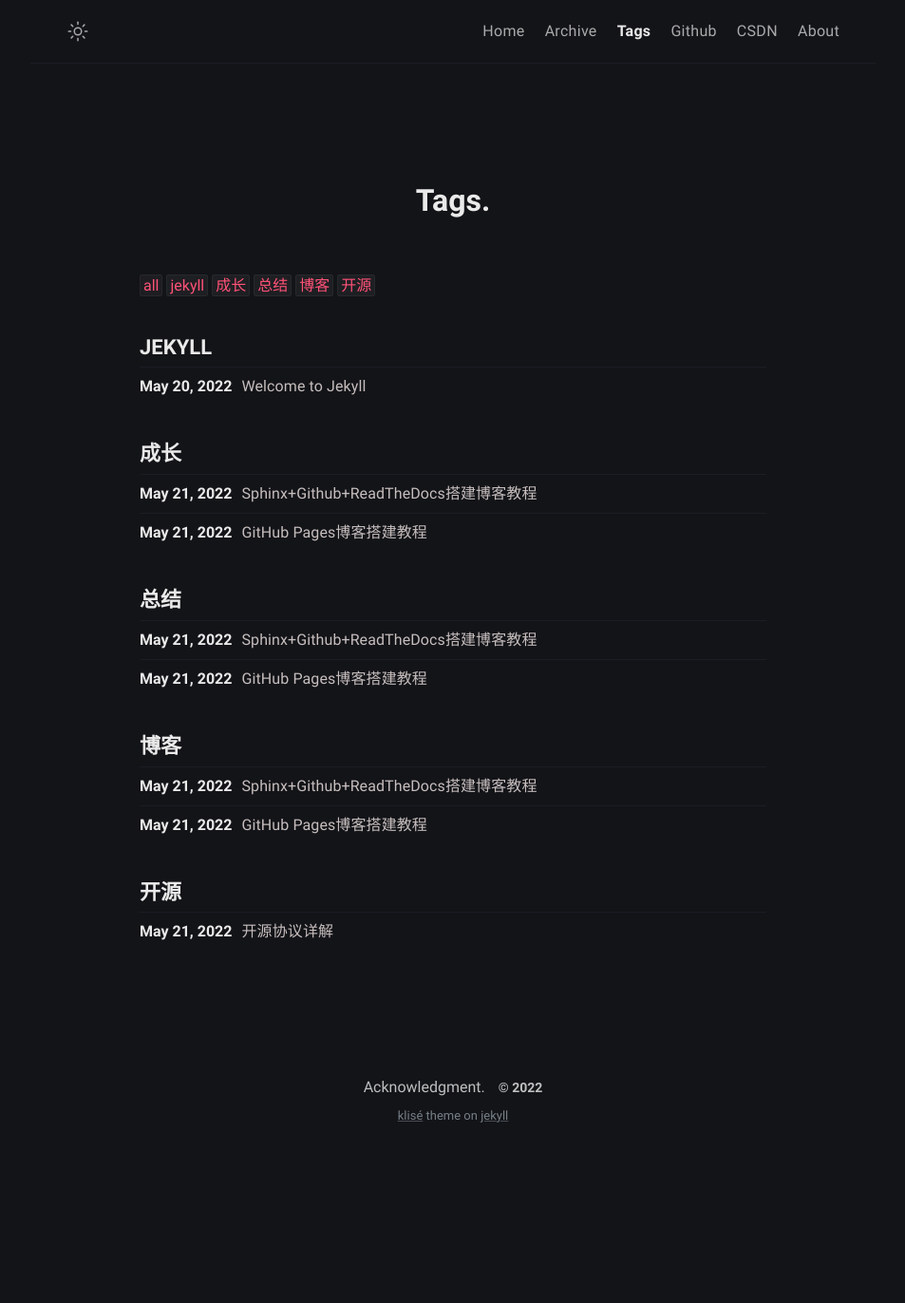
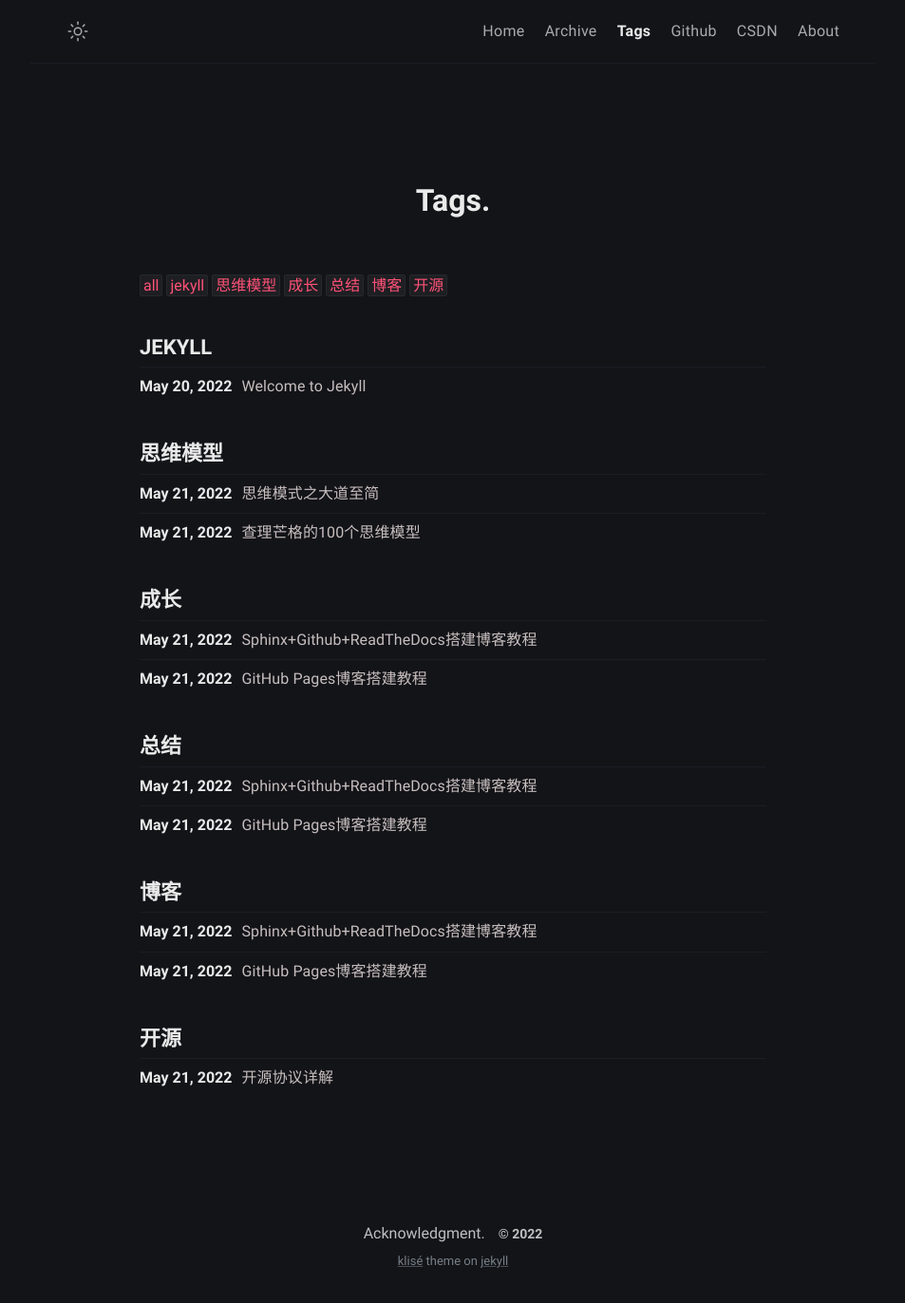
Before and after one commit to sealwangdo/sealwangdo.github.io, a Jekyll site: the page built from tags.html, in a window 1280 px wide. Shown: the whole page at 95% size, without its empty margins (163-1116 px from the left). Built offline with Jekyll 4.4.1, drawn with Linux system fonts in a browser that asks for light colours; before the commit the page ends 1219 px from its top, so only the background shows below that; part of the change alters nothing that is shown.

Commit message:
add 思维模型相关

```diff
--- /dev/null
+++ b/_posts/2022-05-21-100个思维模型.md
@@ -0,0 +1,146 @@
+---
+layout: post
+title: "查理芒格的100个思维模型"
+date: 2022-05-21
+tags: [思维模型]
+description: [查理芒格的100个思维模型]
+---
+
+### 导读
+
+人类的知识已经发展为一棵丰茂的大树，但是树枝之间的距离越来越远，很少有人能够看清这棵树的全貌，看到树与树之间的关系。所以我们这个时代缺的是亚里士多德、达芬奇、富兰克林这样具有跨学科多元思维的人。
+
+查理芒格认为，每个学科都是从一个独特的角度去切入了解这个世界，都是一个摸象的瞎子。要对世界有真实的了解，就必须掌握多个学科的核心思维方式。当然，查理芒格本身是个天才，他能够超快速的学习，从而掌握多个学科的内容，至于我们普通人，则没有这样的精力和智力了。
+
+但是，这并不改变查理芒格的多元思维方法的本质，其本质依然是，一个人需要有大量的不同思维模型，才能发展出超常的思维能力。
+
+我的能力远不及查理芒格，我也无法像他那样精通各个学科，但我依然可以学习他的思维发展路径——通过大量思维模型来提高自己的思维能力。
+
+![查理芒格的100个思维模型](https://tva1.sinaimg.cn/large/e6c9d24egy1h2fzomzjlaj20kn0sgn0h.jpg)
+
+
+
+### 查理芒格的100个思维模型
+
+今天，芒格学院对思维模型进行了汇总。希望能够让读者有一个学习的纲领性认知。
+
+我的个人研究方向有两个——思维方法，以及学习策略。在讲述这些思维模型的时候，我不仅会讲述模型本身，也会使用深度理解策略、认知阶梯策略等学习策略，对思维模型进行加工。
+
+所以，大家可以看到的其实有两个维度的东西：思维模型本身，以及我对各种学习策略的使用——这不仅是一份思维方法的教材，也是一份学习策略的教材。
+
+1.[机会成本思维模型](https://www.madewill.com/thinking-model/100-mental-models.html#model1)
+2.[直觉思维模型](https://www.madewill.com/thinking-model/100-mental-models.html#model2)
+3.[局部最优与全局最优思维模型](https://www.madewill.com/thinking-model/100-mental-models.html#model3)
+4.[决策树思维模型](https://www.madewill.com/thinking-model/100-mental-models.html#model4)
+5[.沉没成本思维模型](http://model5/)
+6[.易得性性偏差思维模型](https://www.madewill.com/thinking-model/100-mental-models.html#model6)
+7[.确认偏误思维模型](https://www.madewill.com/thinking-model/100-mental-models.html#model7)
+8.[损失规避思维模型](https://www.madewill.com/thinking-model/100-mental-models.html#model8)
+9[.效率思维模型](https://www.madewill.com/thinking-model/100-mental-models.html#model9)
+10.[时光机思维模型](https://www.madewill.com/thinking-model/100-mental-models.html#model10)
+
+11.[不平衡性思维模型](https://www.madewill.com/thinking-model/100-mental-models.html#model11)
+12.[非sr思维模型](https://www.madewill.com/thinking-model/100-mental-models.html#model12)
+13.[隐含前提思维模型](https://www.madewill.com/thinking-model/100-mental-models.html#model13)
+14.[破束缚思维模型](https://www.madewill.com/thinking-model/100-mental-models.html#model14)
+15.[卡尼曼双系统思维模型](https://www.madewill.com/thinking-model/100-mental-models.html#model15)
+16.[九宫格分析思维模型](https://www.madewill.com/thinking-model/100-mental-models.html#model16)
+17.[启发式偏差思维模型](https://www.madewill.com/thinking-model/100-mental-models.html#model17)
+18.[六顶帽思维模型](https://www.madewill.com/thinking-model/100-mental-models.html#model18)
+19.[诺依曼思维模型](https://www.madewill.com/thinking-model/100-mental-models.html#model19)
+20.[三层解释思维模型](https://www.madewill.com/thinking-model/100-mental-models.html#model20)
+
+21.[风险概率思维模型](https://www.madewill.com/thinking-model/100-mental-models.html/2#model21)
+22.[完型融合思维模型](https://www.madewill.com/thinking-model/100-mental-models.html/2#model22)
+23.[101010旁观思维模型](https://www.madewill.com/thinking-model/100-mental-models.html/2#model23)
+24.[竞争进化思维模型](https://www.madewill.com/thinking-model/100-mental-models.html/2#model24)
+25.[上帝视角思维模型](https://www.madewill.com/thinking-model/100-mental-models.html/2#model25)
+26.[升维思维模型](https://www.madewill.com/thinking-model/100-mental-models.html/2#model26)
+27.[混沌与秩序思维模型](https://www.madewill.com/thinking-model/100-mental-models.html/2#model27)
+28.[信息传递思维模型](https://www.madewill.com/thinking-model/100-mental-models.html/2#model28)
+29.[成其私思维模型](https://www.madewill.com/thinking-model/100-mental-models.html/2#model29)
+30.[认知资源思维模型](https://www.madewill.com/thinking-model/100-mental-models.html/2#model30)
+
+31.[反作用力思维模型](https://www.madewill.com/thinking-model/100-mental-models.html/2#model31)
+32.[可复制化思维模型](https://www.madewill.com/thinking-model/100-mental-models.html/2#model32)
+33.[价值指数思维模型](https://www.madewill.com/thinking-model/100-mental-models.html/2#model33)
+34.[反向失败思维模型](https://www.madewill.com/thinking-model/100-mental-models.html/2#model34)
+35.[演绎法思维模型](https://www.madewill.com/thinking-model/100-mental-models.html/2#model35)
+36.[放大镜思维模型](https://www.madewill.com/thinking-model/100-mental-models.html/2#model36)
+37.[缩小镜思维模型](https://www.madewill.com/thinking-model/100-mental-models.html/2#model37)
+38.[那什均衡思维模型](https://www.madewill.com/thinking-model/100-mental-models.html/2#model38)
+39.[决策损失思维模型](https://www.madewill.com/thinking-model/100-mental-models.html/2#model39)
+40.[反脆弱思维模型](https://www.madewill.com/thinking-model/100-mental-models.html/2#model40)
+
+41.[万物联系思维模型](https://www.madewill.com/thinking-model/100-mental-models.html/3#model41)
+42.[黑板去沙思维模型](https://www.madewill.com/thinking-model/100-mental-models.html/3#model42)
+43.[替身决策思维模型](https://www.madewill.com/thinking-model/100-mental-models.html/3#model43)
+44.[坏模因思维模型](https://www.madewill.com/thinking-model/100-mental-models.html/3#model44)
+45.[笛卡尔思维模型](https://www.madewill.com/thinking-model/100-mental-models.html/3#model45)
+46.[逆向思维模型](https://www.madewill.com/thinking-model/100-mental-models.html/3#model46)
+47.[反熵增思维模型](https://www.madewill.com/thinking-model/100-mental-models.html/3#model47)
+48.[非共识思维模型](https://www.madewill.com/thinking-model/100-mental-models.html/3#model48)
+49.[人类误判心理思维模型](https://www.madewill.com/thinking-model/100-mental-models.html/3#model49)
+50.[数据认知思维模型](https://www.madewill.com/thinking-model/100-mental-models.html/3#model50)
+
+51.[思维投影思维模型](https://www.madewill.com/thinking-model/100-mental-models.html/3#model51)
+52.[大脑系统思维模型](https://www.madewill.com/thinking-model/100-mental-models.html/3#model52)
+53.[头脑开放思维思维模型](https://www.madewill.com/thinking-model/100-mental-models.html/3#model53)
+54.[指数对数思维模型](https://www.madewill.com/thinking-model/100-mental-models.html/3#model54)
+55.[把背包扔过墙思维模型](https://www.madewill.com/thinking-model/100-mental-models.html/3#model55)
+56.[蝴蝶效应思维模型](https://www.madewill.com/thinking-model/100-mental-models.html/3#model56)
+57.[万物系统思维模型](https://www.madewill.com/thinking-model/100-mental-models.html/3#model57)
+58.[每日评估思维模型](https://www.madewill.com/thinking-model/100-mental-models.html/3#model58)
+59.[极限情境想象思维模型](https://www.madewill.com/thinking-model/100-mental-models.html/3#model59)
+60.[点滴串联思维模型](https://www.madewill.com/thinking-model/100-mental-models.html/3#model60)
+
+61.[破界思维模型](https://www.madewill.com/thinking-model/100-mental-models.html/4#model61)
+62.[优先排序思维模型](https://www.madewill.com/thinking-model/100-mental-models.html/4#model62)
+63.[长远思考思维模型](https://www.madewill.com/thinking-model/100-mental-models.html/4#model63)
+64.[联脑破界思维模型](https://www.madewill.com/thinking-model/100-mental-models.html/4#model64)
+65.[大脑实验思维模型](https://www.madewill.com/thinking-model/100-mental-models.html/4#model65)
+66.[错误记录思维模型](https://www.madewill.com/thinking-model/100-mental-models.html/4#model66)
+67.[全局观思维模型](https://www.madewill.com/thinking-model/100-mental-models.html/4#model67)
+68.[顺势而为思维模型](https://www.madewill.com/thinking-model/100-mental-models.html/4#model68)
+69.[获得性偏差思维模型](https://www.madewill.com/thinking-model/100-mental-models.html/4#model69)
+70.[多维视角思维模型](https://www.madewill.com/thinking-model/100-mental-models.html/4#model70)
+
+71.[左右互搏思维模型](https://www.madewill.com/thinking-model/100-mental-models.html/4#model71)
+72.[事物关系思维模型](https://www.madewill.com/thinking-model/100-mental-models.html/4#model72)
+73.[升维打击思维模型](https://www.madewill.com/thinking-model/100-mental-models.html/4#model73)
+74.[细节效率思维模型](https://www.madewill.com/thinking-model/100-mental-models.html/4#model74)
+75.[放大关键行动思维模型](https://www.madewill.com/thinking-model/100-mental-models.html/4#model75)
+76.[系统回顾思维模型](https://www.madewill.com/thinking-model/100-mental-models.html/4#model76)
+77.[复利原理](https://www.madewill.com/thinking-model/100-mental-models.html/4#model77)
+78.[排列组合原理](https://www.madewill.com/thinking-model/100-mental-models.html/4#model78)
+79.[费马帕斯卡系统](https://www.madewill.com/thinking-model/100-mental-models.html/4#model79)
+80.[前景理论](https://www.madewill.com/thinking-model/100-mental-models.html/4#model80)
+
+81.[马斯洛需求层次理论](https://www.madewill.com/thinking-model/100-mental-models.html/5#model81)
+82.[复式簿记](https://www.madewill.com/thinking-model/100-mental-models.html/5#model82)
+83.[质量控制理论](https://www.madewill.com/thinking-model/100-mental-models.html/5#model83)
+84.[冗余备份系统](https://www.madewill.com/thinking-model/100-mental-models.html/5#model84)
+85.[断裂点理论](https://www.madewill.com/thinking-model/100-mental-models.html/5#model85)
+86.[心流模型](https://www.madewill.com/thinking-model/100-mental-models.html/5#model86)
+87.[奥卡姆剃刀](https://www.madewill.com/thinking-model/100-mental-models.html/5#model87)
+88.[微观经济学](https://www.madewill.com/thinking-model/100-mental-models.html/5#model88)
+89.[规模优势理论](https://www.madewill.com/thinking-model/100-mental-models.html/5#model89)
+90.[黄金圈思维](https://www.madewill.com/thinking-model/100-mental-models.html/5#model90)
+
+91.[能力圈](https://www.madewill.com/thinking-model/100-mental-models.html/5#model91)
+92.[安全边际](https://www.madewill.com/thinking-model/100-mental-models.html/5#model92)
+93.[金字塔原理](https://www.madewill.com/thinking-model/100-mental-models.html/5#model93)
+94.[非线性思维](https://www.madewill.com/thinking-model/100-mental-models.html/5#model94)
+95.[递落代偿](https://www.madewill.com/thinking-model/100-mental-models.html/5#model95)
+96.[耗散结构理论](https://www.madewill.com/thinking-model/100-mental-models.html/5#model96)
+97.[复杂自适应系统](https://www.madewill.com/thinking-model/100-mental-models.html/5#model97)
+98.[路径依赖](https://www.madewill.com/thinking-model/100-mental-models.html/5#model98)
+99.[自催化模型](https://www.madewill.com/thinking-model/100-mental-models.html/5#model99)
+100.[第一性原理](https://www.madewill.com/thinking-model/100-mental-models.html/5#model100)
+101.[大道至简  ](https://www.madewill.com/thinking-model/100-mental-models.html/5#model101)
+
+
+
+### 文章来源
+
+- [查理芒格的100个思维模型](https://www.madewill.com/thinking-model/100-mental-models.html)
--- /dev/null
+++ b/_posts/2022-05-21-大道至简.md
@@ -0,0 +1,136 @@
+---
+layout: post
+title: "思维模式之大道至简"
+date: 2022-05-21
+tags: [思维模型]
+description: [了解什么是大道至简，了解分形，以及延伸出来的分形竞争和人生美学]
+---
+
+### 大道至简思维模型
+
+对一件事情的两种不同观点，简单容易理解的那种观点更趋近于真理。
+
+比如《皇帝的新装》里面，大人和小孩各有一番解释。大人的解释是，皇帝穿了一件华美的新装，但是只有聪明人才能看见，我是蠢人，所以看不见。小孩的解释是，皇帝根本没穿衣服，所以看不见。这里小孩的解释更简单，所以更接近真相。
+
+这个原则提出后一直影响各个领域直到今天，包括数学、物理、生物、社会、经济、管理、语言学等。
+
+这就是我们常说的“大道至简”，真正重要且有效的规律是非常简单的。但是现在很多人喜欢把知识搞得很复杂，好像不故弄玄虚就不能证明自己多厉害一样。
+
+智慧的人会把复杂的东西讲得简单，他希望你听懂。聪明的人会把简单的东西讲得复杂，这样显得他厉害。你会发现那些最厉害的大师，都可以把事情讲得非常简单，每个人都能听懂。
+
+关于这个原则，查理芒格有一个比喻我特别喜欢，他说他喜欢的方式是：寻找那些弯腰就能够捡到的大块黄金，而不是浪费资源去开采金矿，披沙拣金。
+
+芒格从来没有做过“矿金开采”的事情，这里的“矿金开采”指的就是，用更复杂的方式去达到同样的效果。他说对于普通人，只要不断的用“捡金块'”的方法（简单的道理）去解决问题，那么在生活中，你们无需开采矿金（搞得很复杂），就足够取得惊人的成就。
+
+### 大自然中美的简单法则
+
+1967年，美籍法国数学家伯努瓦.曼德尔布罗(Benoit Mandelbrot)在美国权威的《科学》杂志上发表了题为《英国的海岸线有多长？》的著名论文，说明海岸线在形貌上是自相似的，也就是站在海岸边和高空俯瞰整个海岸线看到的形状具有相似性。
+
+这并不仅仅是一种巧合，曼德尔布罗把这种局部与整体以某种方式相似的形体称为分形，分形是自然之美的核心奥秘，大自然不断使用这种巧妙而简单的迭代法则，造就了许多看上去极为复杂优美的形状。
+
+[![分形艺术之美](https://tva1.sinaimg.cn/large/e6c9d24egy1h2cxpj21zjj20rs0amtab.jpg)](https://www.madewill.com/wp-content/uploads/2020/10/分形艺术之美.jpg)
+
+例如：弯弯曲曲的海岸线、起伏不平的山脉，粗糙不堪的断面，漂浮的云朵，九曲回肠的河流，纵横交错的血管，令人眼花缭乱的满天繁星、布朗粒子运动的轨迹、树冠、西兰花、大脑皮层、细胞基因、心脏的跳动、闪电的小细弧、股票的起落等等许多现象都具有统一的规则。
+
+**直观而粗略地说，这些背后都是分形。**
+
+### 分形作为创新的启示
+
+分形所呈现的无穷玄机和美感引发人们去探索。很多企业刚起步时，会找到一个大众的需求点，通过需求点抢占市场，也就有了自己的主营业务，即第一曲线。然而每条曲线都有一个极限点，如果你什么都不做，那个极限点一定会来。一个企业一旦遭遇极限点，重新恢复增长引擎的可能性几乎为零。
+
+[![第二曲线](https://tva1.sinaimg.cn/large/e6c9d24egy1h2cxppy8tgj20p00ep3z1.jpg)](https://www.madewill.com/wp-content/uploads/2020/10/第二曲线.jpg)
+
+但创新往往也是艰难的，第二曲线在找到破局点之前，那个曲线是下降的。需要投入、冒险、决策等等来促进新业务发展。
+
+所以企业常常面临创新的两难的困境（不创新是等死，创新是找死），过去几十年里，很多企业轰然倒下，你会看到许多企业进入到了多元化业务陷阱里，而不同的多元化业务之间其实没有同构性关系，企业便会陷入增长的魔咒，大多难以逃脱组织熵增。
+
+但分形创新跟多元化业务是不一样的创新方式，它是在第一曲线里有一些微创新、子创新，无数的创新，无数的多样性都是围绕第一曲线本身的创新。
+
+这里以今日头条的分形创新为例。它的创新过程是完全符合分形创新算法的。
+
+今日头条早期出来时，大家都以为它是一个新闻客户端，但张一鸣一再辩解不是新闻客户端。
+
+实际上当时推荐新闻只是一个外因，**算法引擎才是它的内核**。所以，如果问今日头条的**第一曲线是什么，其实不是它的内容，而是它的推荐算法引擎。**
+
+在第一曲线上分形创新，它的分形里有两层甚至三层。
+
+第一层分形，有内容上的分形：社会新闻、政治、体育、娱乐等。
+
+第二层有呈现形式上的分形，有文字、图片、视频等。
+
+此外还有推荐分发方式、渠道上的分形，里面还有两层分形，比如内容里有各种各样的内容等。这是一个极其复杂的结构，如果不用分形来理解它，很难理解透彻。
+
+其中，在内容上，分形出“懂车帝”、“皮皮虾”等，在呈现形式上分形出火山、抖音等短视频，在分发上也有创新，分发出了悟空问答、头条，原本从机器分发，单是为了更好的分发效率而进入到社交分发，这件事威胁到了腾讯。
+
+[![分形创新，同构繁衍](https://tva1.sinaimg.cn/large/e6c9d24egy1h2cxplqbfsj21660k5q82.jpg)](https://www.madewill.com/wp-content/uploads/2020/10/商业同构繁衍-1.jpg)
+
+然后在分发形式上，并不仅仅是社交分发，甚至还做了商品分发，包括值点、新草都已经做出来了。
+
+字符跳动不断分形，企业的边界因此得以无限扩展。
+
+**第一曲线如何向第二曲线推进？**
+
+所谓第二曲线创新，不是放弃主营业务，布局新业务，而是在主营业务中注入创新。而这样做的结果非常之美妙，你越专注反而在一个狭窄的领域里有越多的新业务自然生长出来。
+
+第一步：创新。在第一曲线生发出无数多样性的小S曲线。
+第二步：市场选择。这些小S曲线成长为独立的第二曲线。
+
+![image-20220521143357397](https://tva1.sinaimg.cn/large/e6c9d24egy1h2g0kgit5zj21780lsmyt.jpg)
+
+**可以简单归纳为：创新+市场选择=第二曲线**
+
+分形创新成功的关键是，所有新业务有一个可迁移的自相似的同构性。也就是要我们提炼业务基因，找出具有同构性的核心要素，正如字符跳动所有产品之间的关联点，就是由其使命铸造的核心能力。
+
+字节跳动的使命是什么？在全世界范围内促进信息的创造和流动。
+
+我们理出三个关键词：信息、创造和流动。流动是它的主航道：分发搜索算法引擎，而信息和创造是它的分形业务，有的是内容上的分形，有的是载体上的分形，从使命中，我们可以看出它的独特同构性的能力在哪里。
+
+提高信息分发效率是今日头条的使命，而一切能够让分发效率变得更高的内容缝隙，都应该成为今日头条应该覆盖的领域。换句话说，一切需要信息流通的行业都可以被今日头条所改变。
+
+如同商业不断繁衍，分形创新的本质就是就是找同构性的东西，把它延伸下去。
+
+### 分形带给个人的生活美学
+
+随着对分形算法的了解越来越多，我认为它不仅仅是一种创新哲学，而且可以作为一种生活哲学、过程哲学。
+
+以往我们的思维常常是注重结果，而忽略过程，我们认为过程是满足于结果的。
+
+比如，父母看到我每天都很忙，就忧苦地看着我说，你什么时候是个头啊。所以，在他们的心里，要有一个头（结束），他们认为达到某一个状态时，也就完成了。
+
+而分形哲学告诉我们过程本身就是目的，结果反而不重要了。你知道从哪里开始，但你永远不知道在哪里结束。
+
+![image-20220521142950705](https://tva1.sinaimg.cn/large/e6c9d24egy1h2g0g74qffj216w0nsjxb.jpg)
+
+分形算法的公式，Z≒z²+C，它的中间是个迭代符号，当我把Z算出一个值出来之后，把它迭代进去又算出一个值出来后，继续迭代进去，往复循环。
+
+这里有两层含义：
+
+第一层：这个数学的计算是无穷无尽的，过程是1，结果已经没那么重要了。
+
+第二层：它中间的机制就在迭代符号上，当我说迭代符号时一定要想，一个个体怎么可能给自己进行迭代呢，就像拽着自己的头发，不能把自己拽起来一样。
+
+但我说，中间有迭代符号时，迭代符号双方有两个生命在迭代才可以，如果你只有自己就不可能迭代。言外之意是两个主体之间那个迭代，我们称其为互指迭代，你必须创造一种能够互指迭代的方式，才能加快自己的迭代速度。
+
+自己拽着自己的头发不能把自己拽离地面，同样，你身处自己的体系内，你是不可能加快自己的迭代速度的。 其次它代表的的是一种过程哲学。
+
+乔布斯的一本传记里讲，他深受禅的影响，他的家里长年是极简的摆设，据说他每次做重大决策前，都要独自思考40分钟，然后再去做决策。
+
+当我们讲两个生命在分形互指迭代的时候，我们指的是让你的生命和你的使命来互指迭代。如果你的使命它本身不是一条命，仅仅是为了你服务的某个目标，它怎么可能给你分形迭代呢？
+
+乔布斯是这样理解的，把你的产品当作一条命，把你的使命当作生活的一条命的时候，你就会有两条命来同频互震，来互指迭代了，这很关键。
+
+你赋予所做的事情主体性，和它是一个对话、迭代的关系，是一个互相促进的关系，那个迭代符号就活了。生命是一种成长的过程，整个过程自然而然，每一步都是上一步的必然结果，这就是分形的**人生美学**。专注于眼前的事情，下一步美好自然就会涌现。
+
+就像我们一直在寻觅生命的意义（第一曲线）；追寻过程中，突然发现了自己的兴趣、关注点、生命的意义所在，于是用余生的精力，全力以赴去追寻，尔后，又不断衍生了更多的美好追求。
+
+我自己常说：万事万物（包括虚与实，从微观到宏观）都是一种生命，一种“类宇宙体”，成长的规律惊人地类似，所以会互融共通，互为启发。又所以说，生命是一种过程的成长；我们在成长中、在过程中获得精神生命的满足。
+
+### 备注信息
+
+一本书：《[第二曲线创新](https://book.douban.com/subject/35265360/)》
+
+本书是李善友教授《第二曲线创新》的第2版。企业就是一场关于增长的游戏，如何开创增长奇迹？混沌大学的创新教科书、全新升级版《第二曲线创新》将为创业者、企业家拨开创新的迷雾，突破增长极限，点燃增长引擎。
+
+### 文章来源
+
+- [大道至简-分形嬗变之美与人类思维创新之谜](www.madewill.com/thinking-model/fractal-innovation.html)
```
Also changed, not shown: _posts/2022-05-21-Sphinx+Github+ReadTheDocs搭建博客.md (+0 -2 lines).
